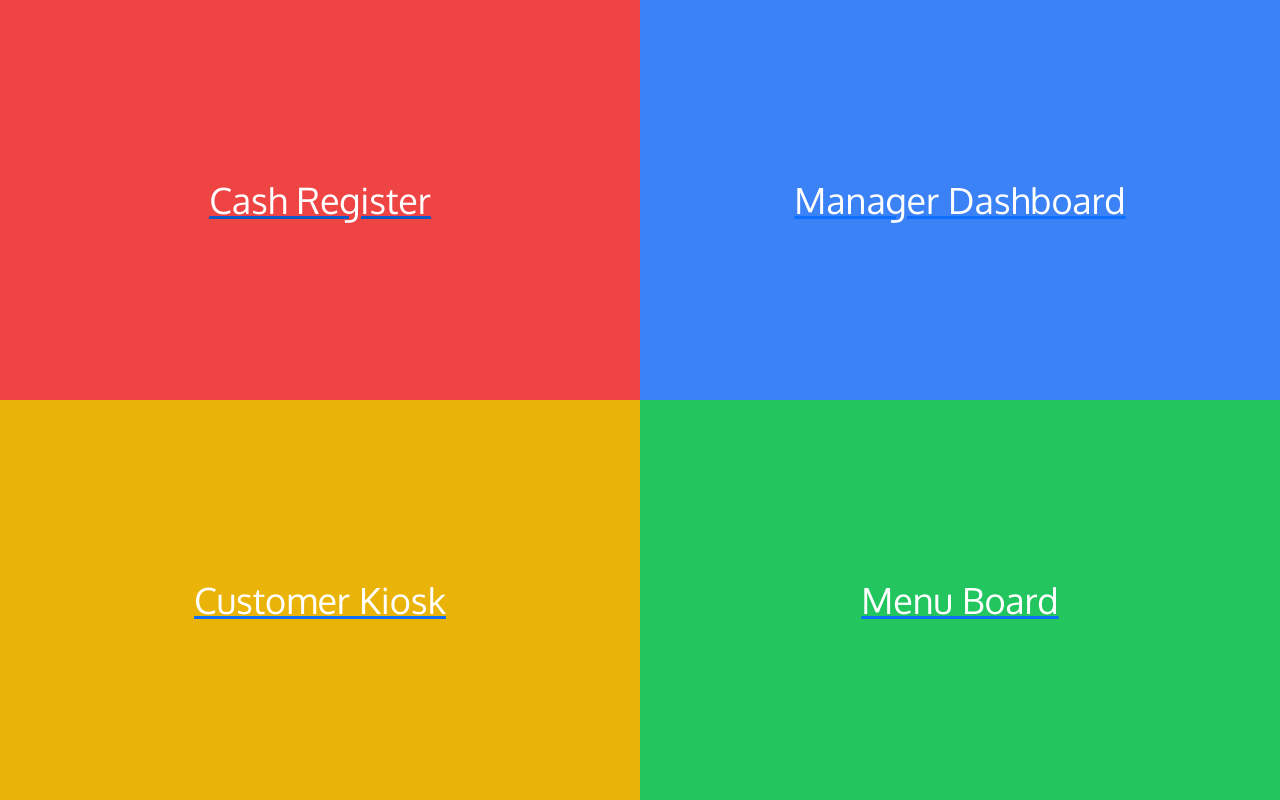
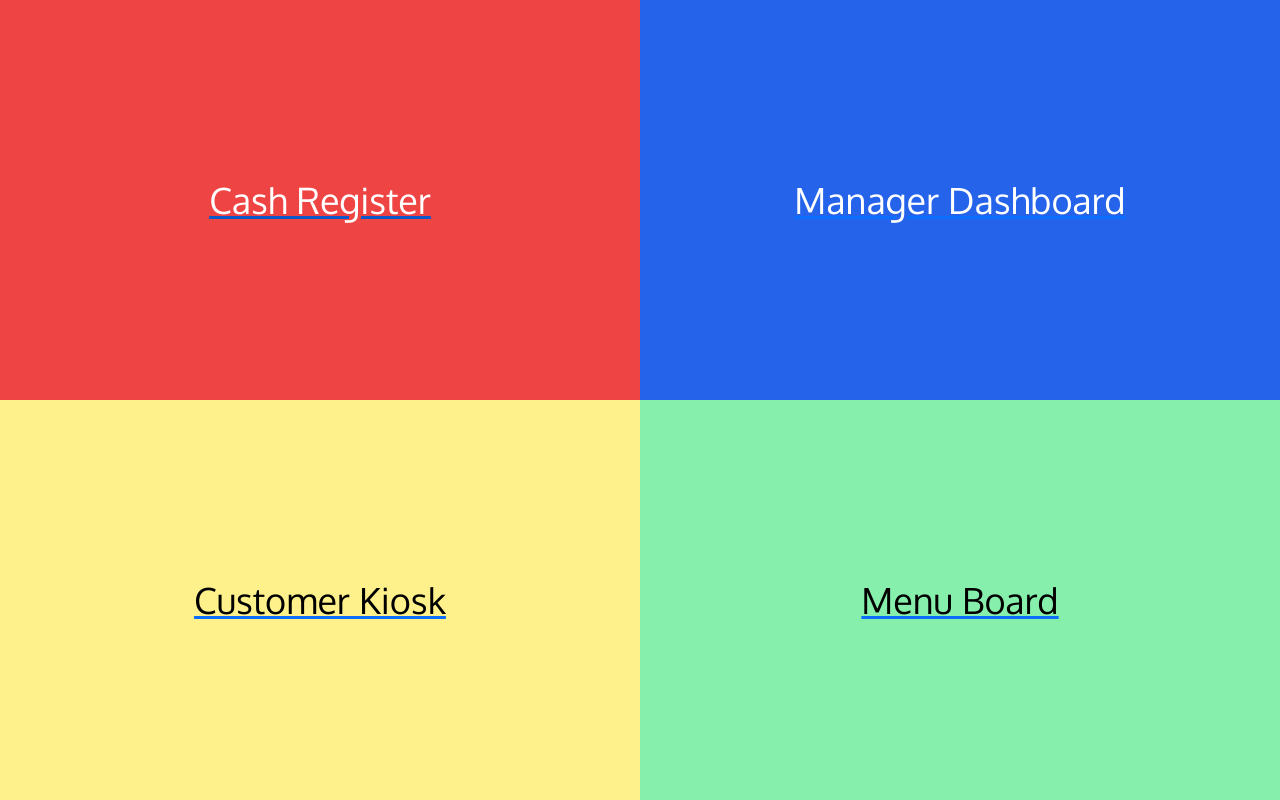
Before and after one commit to csce-315-331-2023c/rFork, a Next.js app: page / in a window 1280 px wide. Built offline with nearby package versions, Linux system fonts and the light colour scheme.

Commit message:
contrast

```diff
--- a/src/app/page.tsx
+++ b/src/app/page.tsx
@@ -10,16 +10,14 @@ import 'bootstrap/dist/css/bootstrap.css'
 export default function Initial() {
     // const optionsArray = Object.keys(Languages);
 
-    const clazz = "w-full h-full flex flex-col justify-center items-center text-white text-4xl"
-
     return (
         <div className="h-screen w-screen">
             <div className='grid grid-rows-2 grid-cols-2 h-full w-full'>
 
-                <Link href='/cash-register'><div className={`${clazz} bg-red-500`}>Cash Register</div></Link>
-                <Link href='/manager-dashboard'><div className={`${clazz} bg-blue-500`}>Manager Dashboard</div></Link>
-                <Link href='/kiosk'><div className={`${clazz} bg-yellow-500`}>Customer Kiosk</div></Link>
-                <Link href='/menu-board'><div className={`${clazz} bg-green-500`}>Menu Board</div></Link>
+                <Link href='/cash-register'><div className={`w-full h-full flex flex-col justify-center items-center text-white text-4xl bg-red-500`}>Cash Register</div></Link>
+                <Link href='/manager-dashboard'><div className={`w-full h-full flex flex-col justify-center items-center text-white text-4xl bg-blue-600`}>Manager Dashboard</div></Link>
+                <Link href='/kiosk'><div className={`w-full h-full flex flex-col justify-center items-center text-black text-4xl bg-yellow-200`}>Customer Kiosk</div></Link>
+                <Link href='/menu-board'><div className={`w-full h-full flex flex-col justify-center items-center text-black text-4xl bg-green-300`}>Menu Board</div></Link>
             </div>
         </div>
     )
```
